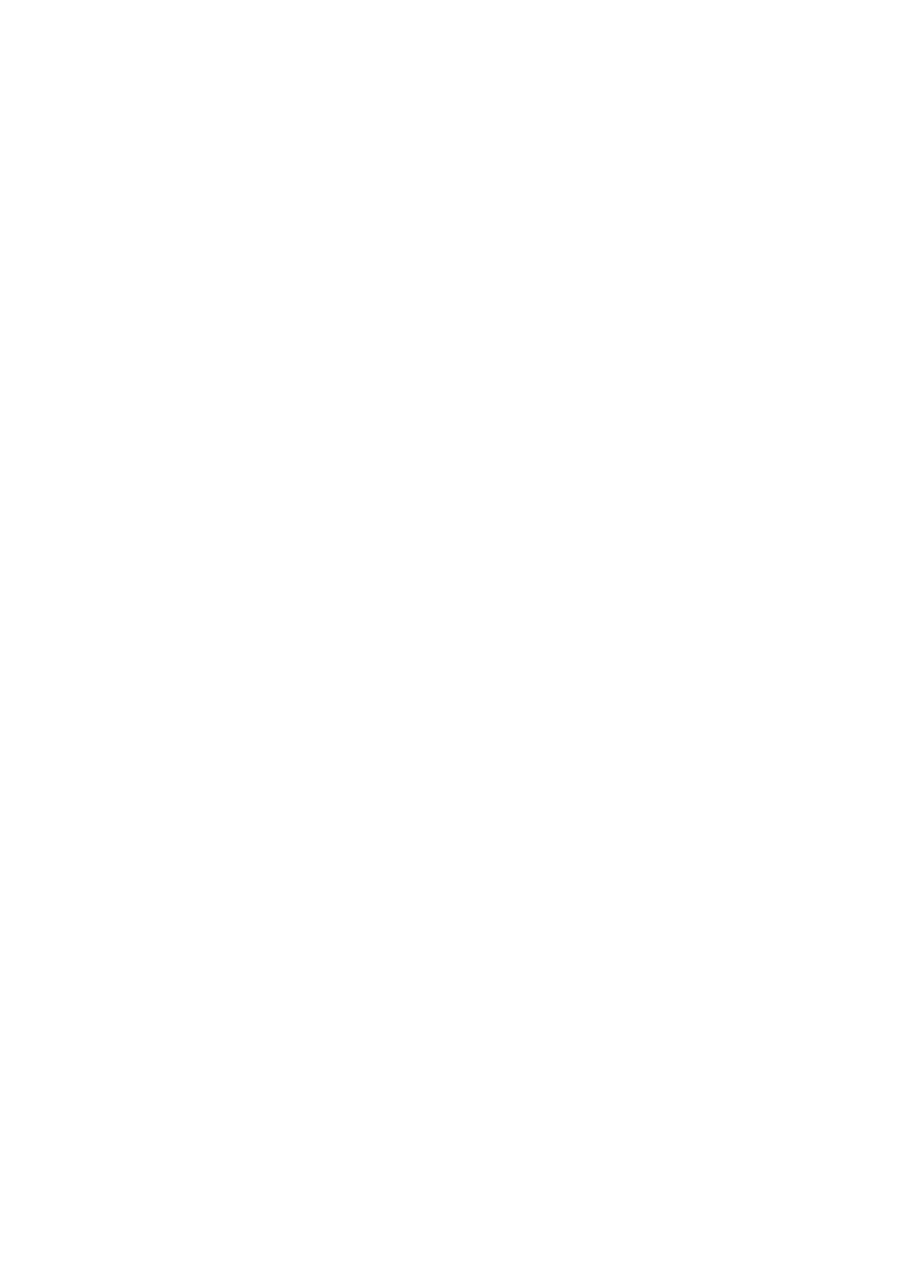
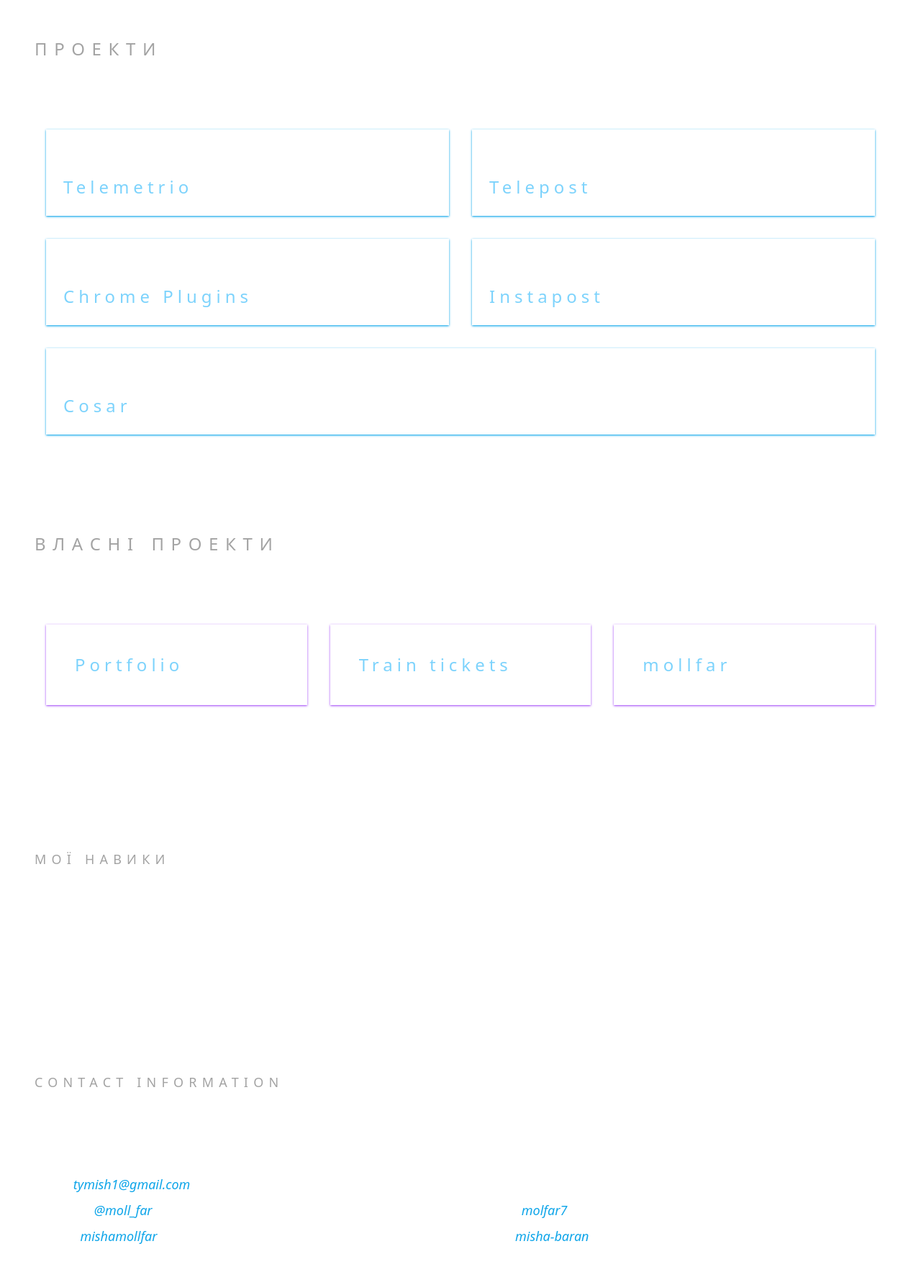
Before and after one commit to mishamollfar/portfolio, a Next.js app: page / in a window 1280 px wide. Shown: the part 804-2572 px from the top of the page at 72% size. Before the commit the page ends 800 px from the top, so only its background shows below. Built offline with nearby package versions, Linux system fonts and the light colour scheme.

Commit message:
add all template

```diff
--- a/app/contact/page.tsx
+++ b/app/contact/page.tsx
@@ -7,7 +7,7 @@
 export default function ContactPage() {
     return (
         <section className="my-7">
-            <h1 className="text-3xl mt-7 mb-4">Контакти</h1>
+            <h1 className="text-3xl text-neutral-400 mt-7 mb-4 tracking-[.4em] uppercase">Контакти</h1>
             <p className="text-lg mb-7">Якщо ви хочете зв'язатися зі мною, відправте email або через соціальні
                 мережі</p>
             <form action="mailto:tymish1@gmail.com" method="post" encType="text/plain"
@@ -35,7 +35,7 @@
                 </div>
 
             </form>
-            <Address/>
+            <Address />
         </section>
     );
 }
--- a/app/page.tsx
+++ b/app/page.tsx
@@ -1,9 +1,91 @@
+import Address from '../components/address';
+import TextSphere from '../components/text-sphere';
+
 export default function HomePage() {
     return (
-        <section className="flex w-full">
-            <h1 className="text-6xl font-bold">
-                Home page
-            </h1>
-        </section>
+        <>
+            <section id='home' className="flex flex-col w-full px-12 py-36">
+                <h5 className='text-lg text-neutral-400 py-1.5 my-4 tracking-[.4em] uppercase'>
+                    Mykhailo Baran
+                </h5>
+                <h1 className="text-6xl py-1.5 font-bold my-6">
+                    I am a backend and front end developer
+                </h1>
+                <h3 className='text-xl text-neutral-400 py-1.5 tracking-[.4em] my-4'>
+                    fullstack developer / javascript
+                </h3>
+            </section>
+            <section id='work' className="flex flex-col w-full px-12 pt-36 pb-20">
+                <div className='my-10'>
+                    <h5 className='text-2xl text-neutral-400 pb-10 mb-10 tracking-[.4em] uppercase'>
+                        Проекти
+                    </h5>
+                    <ul className='flex flex-wrap items-center'>
+                        <li className='flex flex-col basis-1/3 grow m-4 p-6 shadow shadow-sky-500'>
+                            <span className='tracking-[.125em]'>2018 - 2022рр. fullstack developer</span>
+                            <span className='text-2xl text-sky-300 tracking-[.25em] mt-4'>Telemetrio</span>
+                        </li>
+                        <li className='flex flex-col basis-1/3 grow m-4 p-6 shadow shadow-sky-500'>
+                            <span className='tracking-[.125em]'>2017 - 2018рр. frontend developer</span>
+                            <span className='text-2xl text-sky-300 tracking-[.25em] mt-4'>Telepost</span>
+                        </li>
+                        <li className='flex flex-col basis-1/3 grow m-4 p-6 shadow shadow-sky-500'>
+                            <span className='tracking-[.125em]'>2017 - 2018рр. fullstack developer</span>
+                            <span className='text-2xl text-sky-300 tracking-[.25em] mt-4'>Chrome Plugins</span>
+                        </li>
+                        <li className='flex flex-col basis-1/3 grow m-4 p-6 shadow shadow-sky-500'>
+                            <span className='tracking-[.125em]'>2017р. frontend developer</span>
+                            <span className='text-2xl text-sky-300 tracking-[.25em] mt-4'>Instapost</span>
+                        </li>
+                        <li className='flex flex-col basis-1/3 grow m-4 p-6 shadow shadow-sky-500'>
+                            <span className='tracking-[.125em]'>2016 - 2017рр. frontend developer / tester</span>
+                            <span className='text-2xl text-sky-300 tracking-[.25em] mt-4'>Cosar</span>
+                        </li>
+                    </ul>
+                </div>
+                <div className='mt-10'>
+                    <h5 className='text-2xl text-neutral-400 py-10 mb-10 tracking-[.4em] uppercase'>
+                        Власні проекти
+                    </h5>
+                    <ul className='flex flex-wrap items-center'>
+                        <li className='flex flex-col basis-1/4 grow m-4 p-6 shadow shadow-purple-500'>
+                            <span className='text-2xl text-sky-300 tracking-[.25em] m-4'>Portfolio</span>
+                        </li>
+                        <li className='flex flex-col basis-1/4 grow m-4 p-6 shadow shadow-purple-500'>
+                            <span className='text-2xl text-sky-300 tracking-[.25em] m-4'>Train tickets</span>
+                        </li>
+                        <li className='flex flex-col basis-1/4 grow m-4 p-6 shadow shadow-purple-500'>
+                            <span className='text-2xl text-sky-300 tracking-[.25em] m-4'>mollfar</span>
+                        </li>
+                    </ul>
+                </div>
+            </section>
+            <section id='skills' className="flex flex-col w-full px-12 pt-16 pb-4">
+                <h5 className='text-lg text-neutral-400 pt-10 pb-5 tracking-[.4em] uppercase'>
+                    Мої навики
+                </h5>
+                <div className='flex items-center'>
+                    <div className='flex flex-col text-base mr-4'>
+                        <p className='mb-4 break-words whitespace-pre-wrap'>
+                            З початком роботи в якості розробника, 6 років тому, я виконував різні задачі,
+                            співпрацював із дизайнером через сервіс -  figma.
+                        </p>
+                        <p className='break-words whitespace-pre-wrap'>
+                            Я розробляв клієнтські і серверні сервіси для статистики та віддалено постингу у соціальних
+                            мережах, плагіни для chrome, користувацбке api та проектував баз даних - mongoDb.
+                            Основні технології, які використовував - angualr 2+, node.js, next.js, mongoDb, react,
+                            css, scss, .pug, npm, git, python.
+                        </p>
+                    </div>
+                    <TextSphere />
+                </div>
+            </section>
+            <section id='contact' className="flex flex-col w-full px-12 pt-16 pb-20">
+                <h5 className='text-lg text-neutral-400 py-1.5 my-4 tracking-[.4em] uppercase'>
+                   contact information
+                </h5>
+                <Address />
+            </section>
+        </>
     );
 }
--- a/components/address.tsx
+++ b/components/address.tsx
@@ -1,33 +1,35 @@
 export default function Address() {
     return (
         <address className="text-lg my-6">
-            <p>
+            <p className='my-4 tracking-[.125em]'>
                 Address: м. Зборів, Тернопільська область, Україна
             </p>
-            <p>
+            <div className='flex flex-wrap items-center'>
+                <p className='basis-1/2 mt-2'>
                     Email: <a className="text-sky-500 hover:text-sky-700 transition duration-300"
                               href="mailto:tymish1@gmail.com">tymish1@gmail.com</a>
                 </p>
-            <p>
+                <p className='basis-1/2 mt-2'>
                     Phone: +380671705884
                 </p>
-            <p>
+                <p className='basis-1/2 mt-2'>
                     Telegram: <a className="text-sky-500 hover:text-sky-700 transition duration-300"
                                  href="https://t.me/moll_far" target="_blank">@moll_far</a>
                 </p>
-            <p>
+                <p className='basis-1/2 mt-2'>
                     Facebook: <a className="text-sky-500 hover:text-sky-700 transition duration-300"
                                  href="https://www.facebook.com/molfar7" target="_blank">molfar7</a>
                 </p>
-            <p>
+                <p className='basis-1/2 mt-2'>
                     Github: <a className="text-sky-500 hover:text-sky-700 transition duration-300"
                                href="https://github.com/mishamollfar" target="_blank">mishamollfar</a>
                 </p>
-            <p>
+                <p className='basis-1/2 mt-2'>
                     Linkedin: <a className="text-sky-500 hover:text-sky-700 transition duration-300"
                                  href="https://www.linkedin.com/in/misha-baran-a54895109/"
                                  target="_blank">misha-baran</a>
                 </p>
+            </div>
         </address>
     );
 }
```
Also changed, not shown: app/about/page.tsx (+34 -34 lines), app/projects/page.tsx (+28 -43 lines), 1 other file (tests, documents, lock files or other folders). Lines whose indentation alone changed are shown as unchanged.
